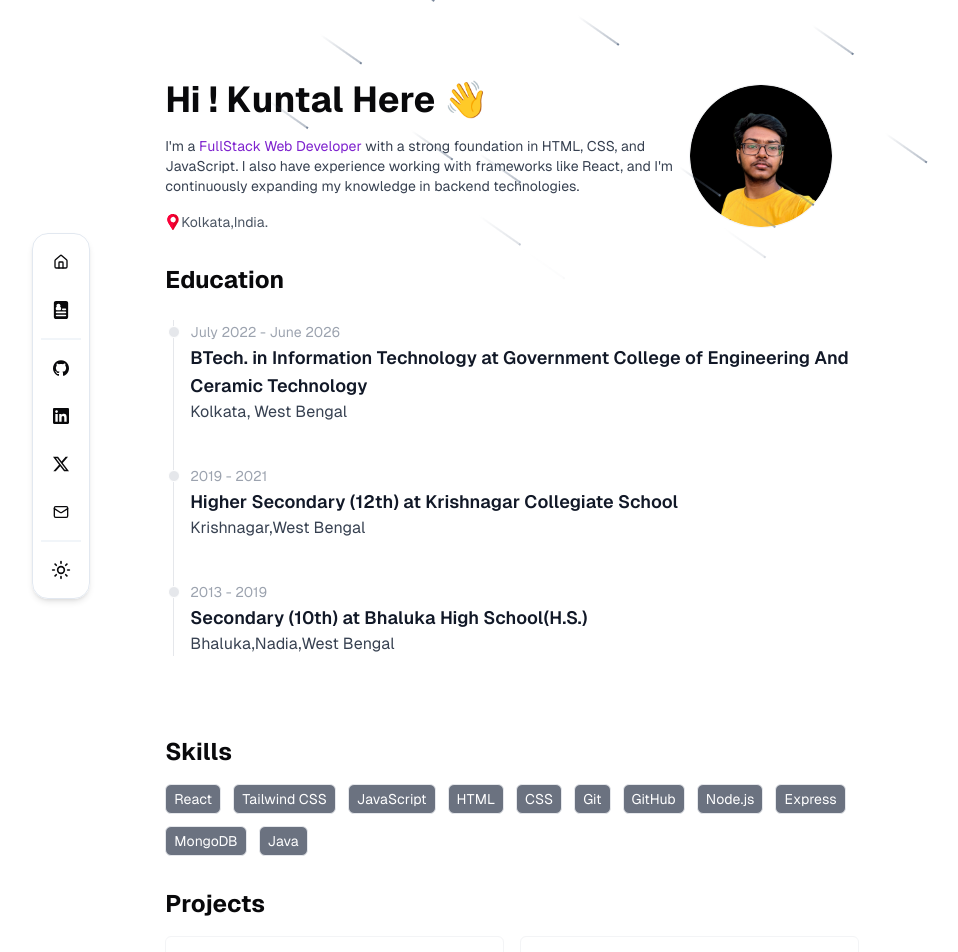
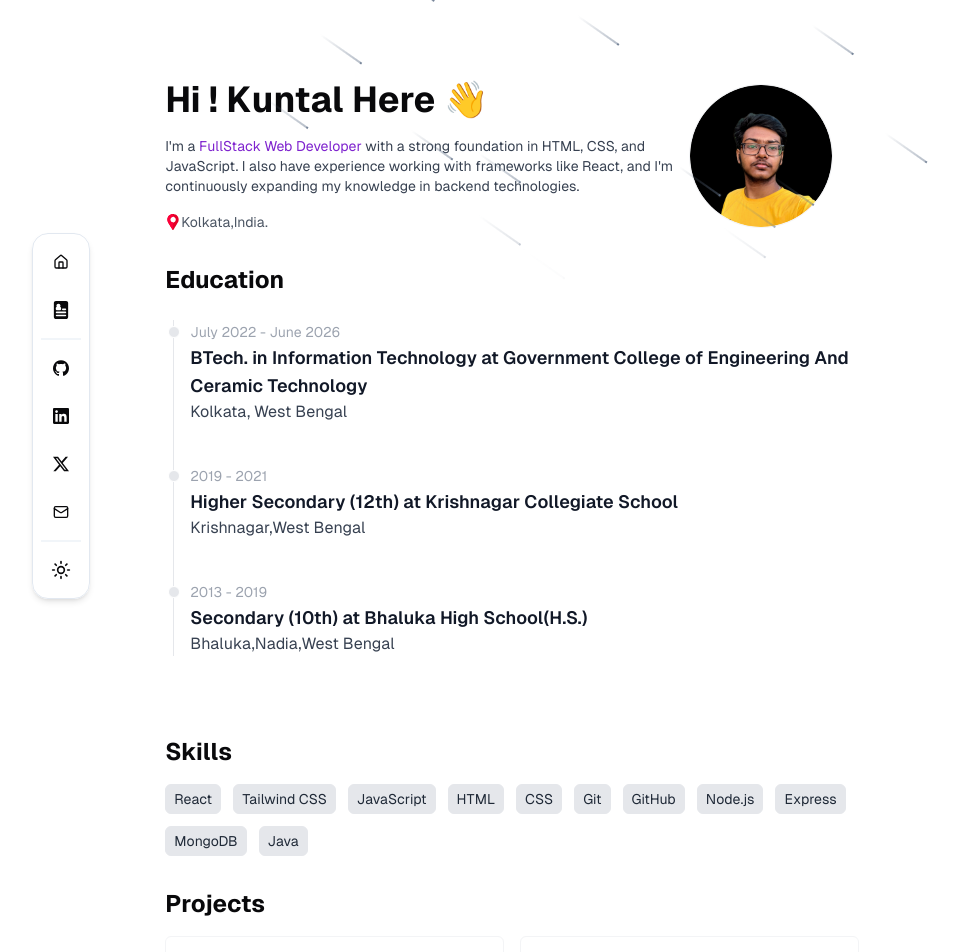
Before and after one commit to Kuntal616/portfolio, a Next.js app: page / in a window 1280 px wide. Shown: the top 952 px of the page, without its empty margins (128-1086 px from the left). Built offline with nearby package versions, Linux system fonts and the light colour scheme.

Commit message:
refactor: improve styling for project and skill components

```diff
--- a/components/Projects.tsx
+++ b/components/Projects.tsx
@@ -96,12 +96,12 @@ export default function Projects(){
                             <p className="text-sm text-gray-500">{item.description}</p>
                             <div className="flex gap-1 flex-wrap">
                                 {item.technologies.map((tech,index)=>(
-                                    <div key={index} className="flex border border-gray-200 dark:border-gray-800 bg-gray-200 rounded-md p-4 text-gray-800 px-2 py-1 text-sm">{tech}</div>
+                                    <div key={index} className="flex border border-gray-200 dark:border-gray-800 bg-gray-200 dark:bg-gray-500 rounded-md p-4 text-gray-800  dark:text-white px-2 py-1 text-sm">{tech}</div>
                                 ))}
                             </div>
                             <div className="flex gap-2 mt-2">
                                 <Link href={item.link}>
-                                <Button variant="default">View</Button>
+                                <Button variant="default" className="dark:bg-gray-500 dark:text-white dark:hover:bg-gray-600">View</Button>
                                 </Link>
                                 <Link href={item.code}>
                                 <Button variant="outline">Code</Button>
--- a/components/Skills.tsx
+++ b/components/Skills.tsx
@@ -19,7 +19,7 @@ export default function Skill (){
             <div className="flex flex-wrap gap-3">
             {
                 skillsData.map((skill,index)=>(
-                    <div key={index} className="flex border border-gray-200 dark:border-gray-800 bg-gray-500 rounded-md p-4 text-white px-2 py-1 text-sm">
+                    <div key={index} className="flex border border-gray-200 dark:border-gray-800 bg-gray-200 dark:bg-gray-500 rounded-md p-4 text-gray-800 dark:text-white px-2 py-1 text-sm">
                         {skill}
                     </div>
                 ))
```
